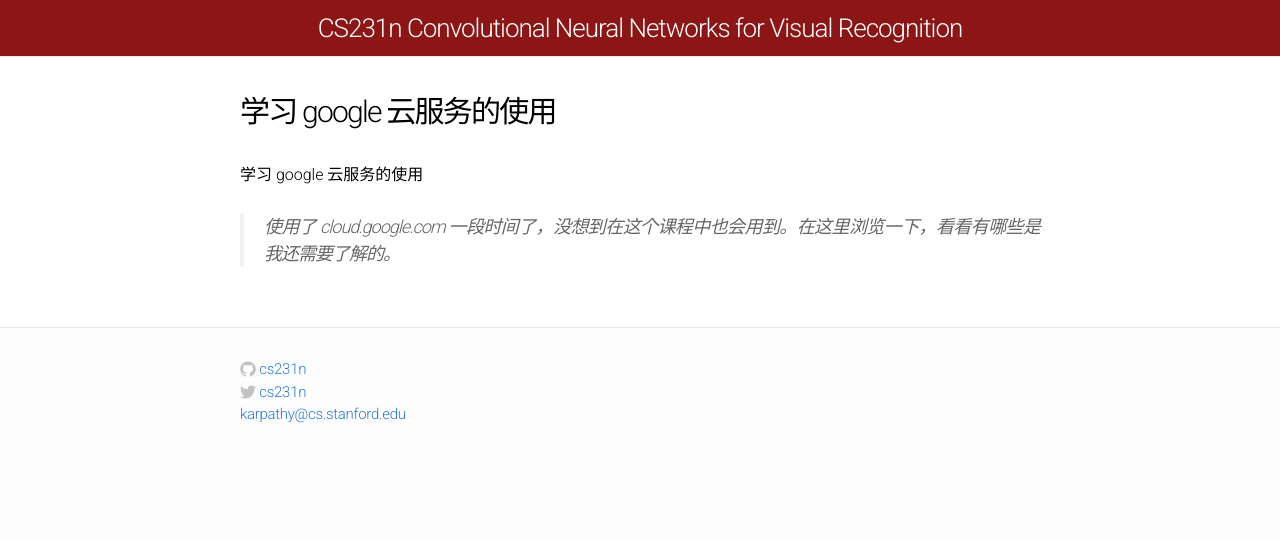
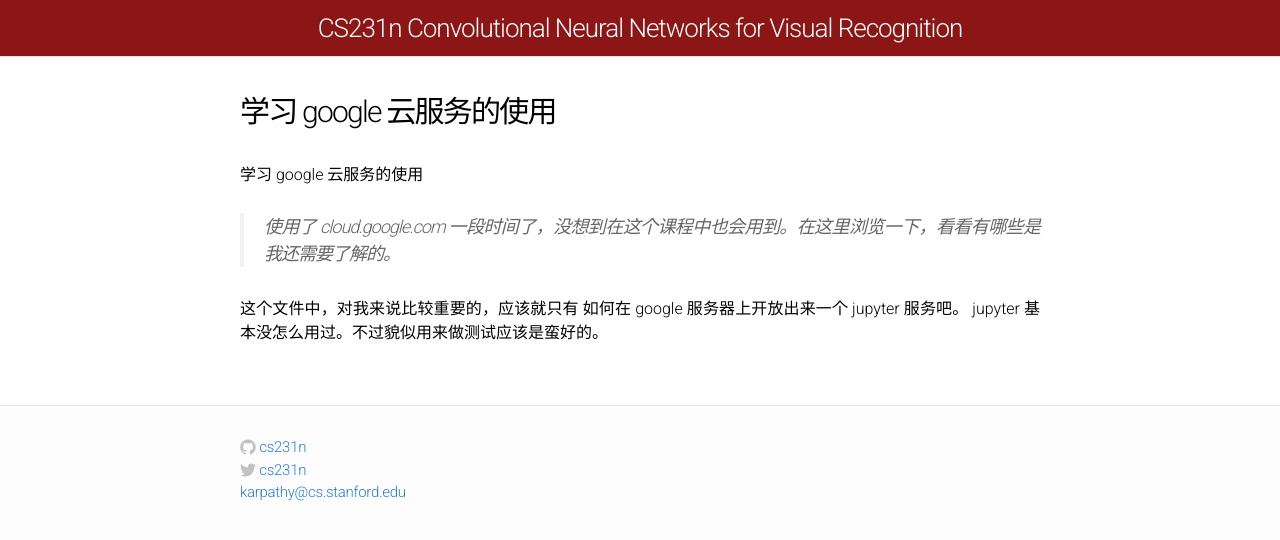
Before and after one commit to SunnyCat2013/lizhenyang.github.io, a Jekyll site: the page built from google_cloud_tutorial_note.md, in a window 1280 px wide. Shown: the top 540 px of the page. Built offline with Jekyll 4.4.1, drawn with Linux system fonts in a browser that asks for light colours; our own code applies the rules of GitHub Pages for plain Markdown files.

```diff
--- a/google_cloud_tutorial_note.md
+++ b/google_cloud_tutorial_note.md
@@ -1,2 +1,5 @@
 # 学习 google 云服务的使用
 > 使用了 cloud.google.com 一段时间了，没想到在这个课程中也会用到。在这里浏览一下，看看有哪些是我还需要了解的。
+
+这个文件中，对我来说比较重要的，应该就只有 如何在 google 服务器上开放出来一个 jupyter 服务吧。
+jupyter 基本没怎么用过。不过貌似用来做测试应该是蛮好的。
```
